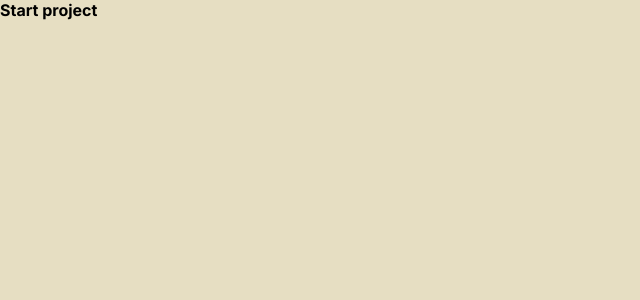
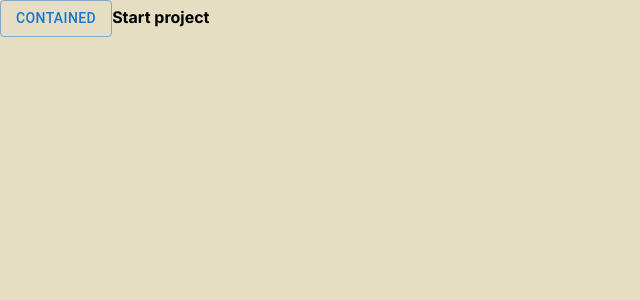
Before and after one commit to DiMoNiO04/graphiql-app, a Next.js app: page / in a window 1280 px wide. Shown: the top 300 px of the page, without its empty margins (0-640 px from the left). Built offline with nearby package versions, Linux system fonts and the light colour scheme.

Commit message:
init: instal material-ui

```diff
--- a/package.json
+++ b/package.json
@@ -15,6 +15,9 @@
     "test:ci": "vitest run"
   },
   "dependencies": {
+    "@emotion/react": "^11.13.3",
+    "@emotion/styled": "^11.13.0",
+    "@mui/material": "^5.16.7",
     "next": "14.2.6",
     "prettier": "^3.3.3",
     "react": "^18",
--- a/src/app/page.tsx
+++ b/src/app/page.tsx
@@ -1,5 +1,15 @@
+'use client';
+
+import Button from '@mui/material/Button';
 import React from 'react';
 
 export default function Home() {
-  return <main>Start project</main>;
+  return (
+    <main>
+      <Button variant="outlined" onClick={() => console.log('1')}>
+        Contained
+      </Button>
+      Start project
+    </main>
+  );
 }
```
Also changed, not shown: 1 other file (tests, documents, lock files or other folders).
